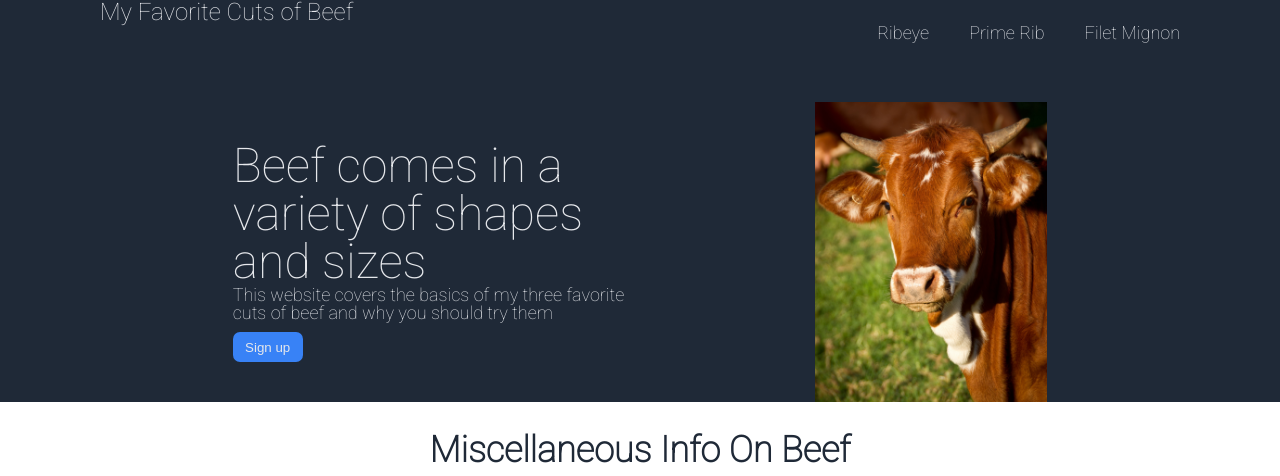
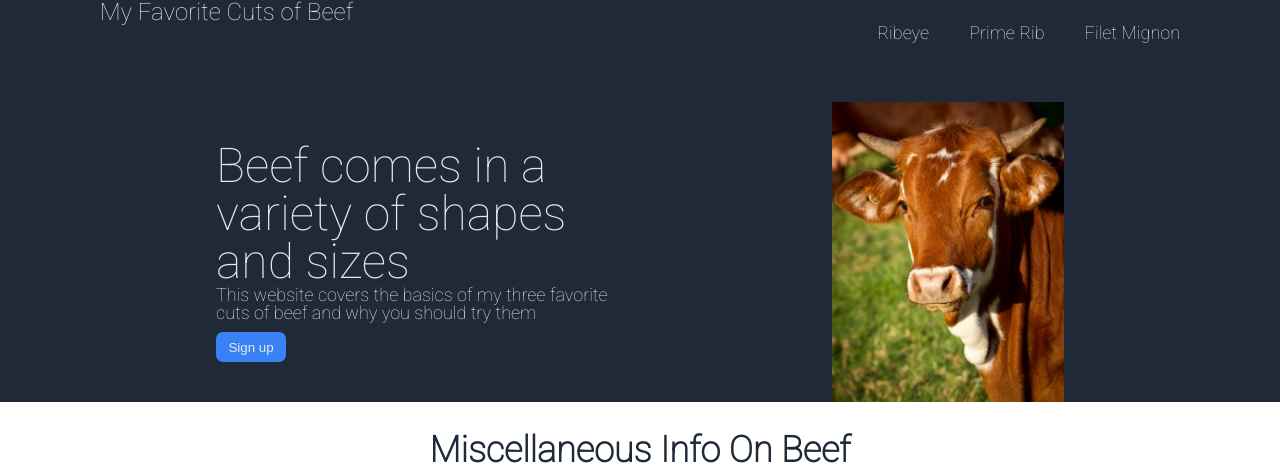
Before and after one commit to baileytm03/replica_website, a plain HTML site: page index.html in a window 1280 px wide. Shown: the top 476 px of the page. Drawn offline with Linux system fonts and the light colour scheme.

Commit message:
Fix padding issue

```diff
--- a/css/styles.css
+++ b/css/styles.css
@@ -33,8 +33,8 @@ body{
     padding-top: 60px;
     background-color: #1f2937;
     color: #e5e7eb;
-    padding-left:100px;
-    padding-right: 100px;
+    padding-left: 50px;
+    padding-right: 50px;
 }
 
 .s1_1{
```
